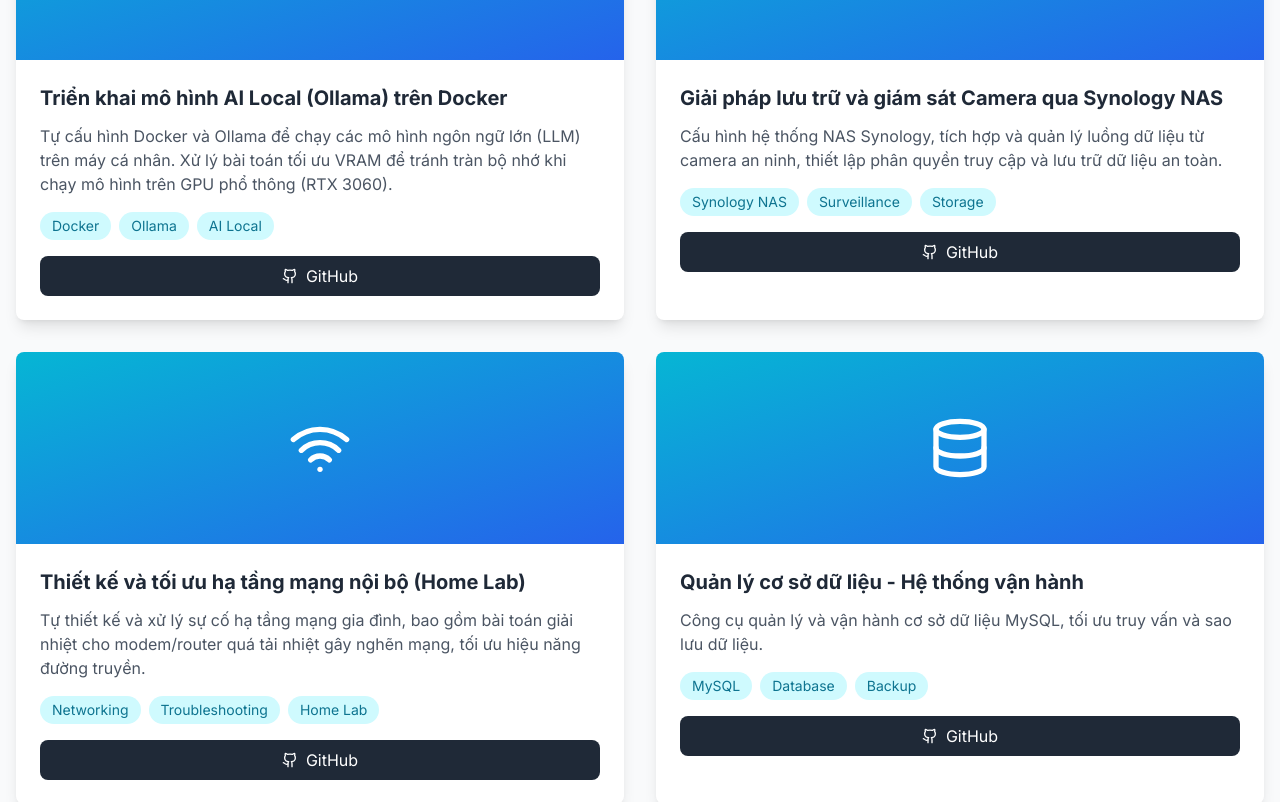
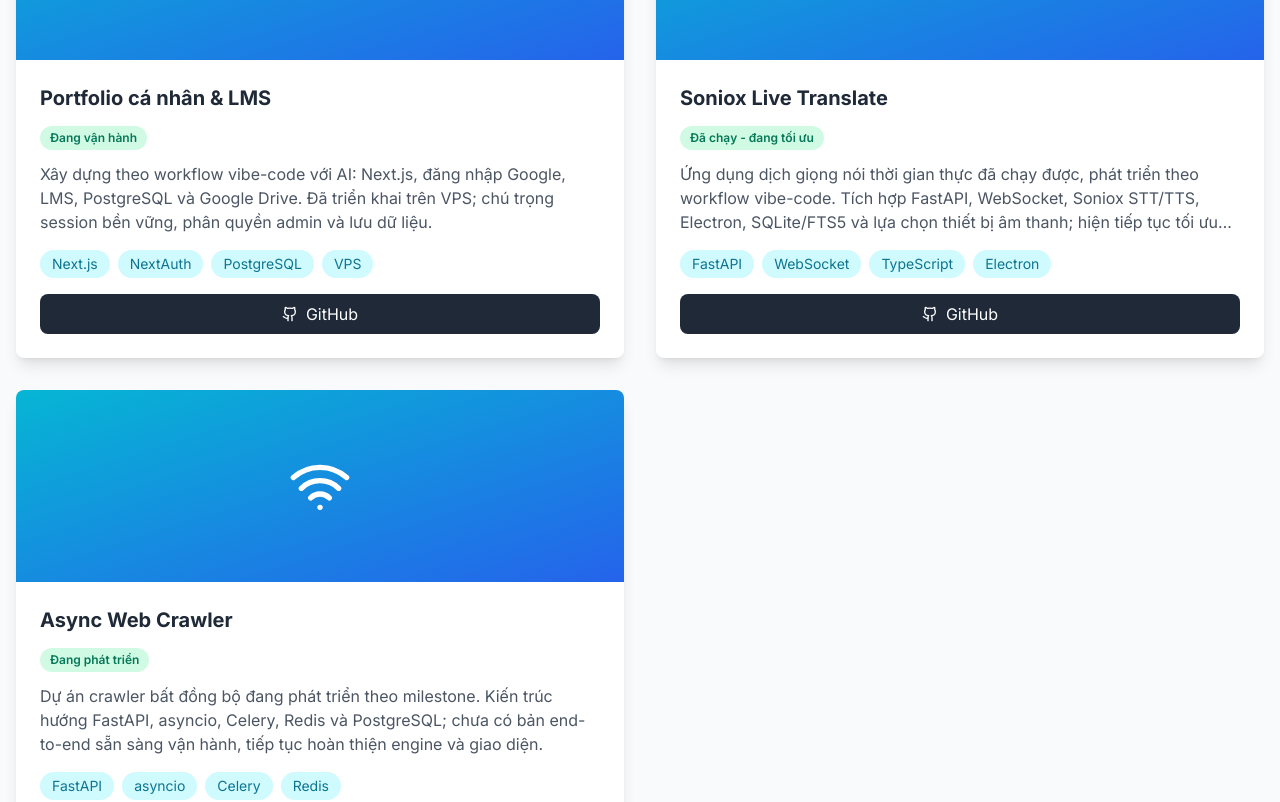
Before and after one commit to ducnb17/portfolio, a Next.js app: page / in a window 1280 px wide. Shown: the part 3980-4782 px from the top of the page. Built offline with nearby package versions, Linux system fonts and the light colour scheme.

Commit message:
feat(portfolio): showcase vibe-code projects

```diff
--- a/src/components/Portfolio.tsx
+++ b/src/components/Portfolio.tsx
@@ -45,6 +45,11 @@ export default function Portfolio() {
                   <h3 className="text-xl font-bold mb-3 text-gray-800 dark:text-white">
                     {project.title}
                   </h3>
+                  {project.status && (
+                    <span className="inline-flex mb-3 px-2.5 py-1 text-xs font-semibold rounded-full bg-emerald-100 dark:bg-emerald-900/30 text-emerald-700 dark:text-emerald-300">
+                      {project.status}
+                    </span>
+                  )}
                   <p className="text-gray-600 dark:text-gray-300 mb-4 line-clamp-3">
                     {project.description}
                   </p>
@@ -61,7 +66,9 @@ export default function Portfolio() {
                   <div className="flex gap-3">
                     {/* TODO: Thay href#" bằng link GitHub thật khi có */}
                     <a
-                      href="#"
+                      href={project.githubUrl ?? 'https://github.com/ducnb17'}
+                      target="_blank"
+                      rel="noopener noreferrer"
                       className="flex-1 px-4 py-2 bg-gray-800 dark:bg-gray-700 text-white text-center rounded-lg hover:bg-gray-900 dark:hover:bg-gray-600 transition-colors flex items-center justify-center gap-2"
                     >
                       <Github className="w-4 h-4" />
--- a/src/lib/i18n/translations.ts
+++ b/src/lib/i18n/translations.ts
@@ -74,6 +74,8 @@ export interface PortfolioTranslations {
     title: string;
     description: string;
     tech: string[];
+    githubUrl?: string;
+    status?: string;
   }>;
 }
 
@@ -204,31 +206,31 @@ export const translations: Record<Locale, Translations> = {
     },
     portfolio: {
       sectionTitle: 'Portfolio',
-      subtitle: 'Một số dự án tiêu biểu trong lĩnh vực AI và hạ tầng hệ thống',
+      subtitle: 'Ba dự án vibe-code, kết hợp khảo sát kiến trúc, triển khai, kiểm thử và vận hành thực tế',
       projects: [
         {
-          title: 'Triển khai mô hình AI Local (Ollama) trên Docker',
+          title: 'Portfolio cá nhân & LMS',
           description:
-            'Tự cấu hình Docker và Ollama để chạy các mô hình ngôn ngữ lớn (LLM) trên máy cá nhân. Xử lý bài toán tối ưu VRAM để tránh tràn bộ nhớ khi chạy mô hình trên GPU phổ thông (RTX 3060).',
-          tech: ['Docker', 'Ollama', 'AI Local'],
+            'Xây dựng theo workflow vibe-code với AI: Next.js, đăng nhập Google, LMS, PostgreSQL và Google Drive. Đã triển khai trên VPS; chú trọng session bền vững, phân quyền admin và lưu dữ liệu.',
+          tech: ['Next.js', 'NextAuth', 'PostgreSQL', 'VPS'],
+          githubUrl: 'https://github.com/ducnb17/portfolio',
+          status: 'Đang vận hành',
         },
         {
-          title: 'Giải pháp lưu trữ và giám sát Camera qua Synology NAS',
+          title: 'Soniox Live Translate',
           description:
-            'Cấu hình hệ thống NAS Synology, tích hợp và quản lý luồng dữ liệu từ camera an ninh, thiết lập phân quyền truy cập và lưu trữ dữ liệu an toàn.',
-          tech: ['Synology NAS', 'Surveillance', 'Storage'],
+            'Ứng dụng dịch giọng nói thời gian thực đã chạy được, phát triển theo workflow vibe-code. Tích hợp FastAPI, WebSocket, Soniox STT/TTS, Electron, SQLite/FTS5 và lựa chọn thiết bị âm thanh; hiện tiếp tục tối ưu độ ổn định và hiệu năng.',
+          tech: ['FastAPI', 'WebSocket', 'TypeScript', 'Electron'],
+          githubUrl: 'https://github.com/ducnb17/soniox-live-translate',
+          status: 'Đã chạy - đang tối ưu',
         },
         {
-          title: 'Thiết kế và tối ưu hạ tầng mạng nội bộ (Home Lab)',
+          title: 'Async Web Crawler',
           description:
-            'Tự thiết kế và xử lý sự cố hạ tầng mạng gia đình, bao gồm bài toán giải nhiệt cho modem/router quá tải nhiệt gây nghẽn mạng, tối ưu hiệu năng đường truyền.',
-          tech: ['Networking', 'Troubleshooting', 'Home Lab'],
-        },
-        {
-          title: 'Quản lý cơ sở dữ liệu - Hệ thống vận hành',
-          description:
-            'Công cụ quản lý và vận hành cơ sở dữ liệu MySQL, tối ưu truy vấn và sao lưu dữ liệu.',
-          tech: ['MySQL', 'Database', 'Backup'],
+            'Dự án crawler bất đồng bộ đang phát triển theo milestone. Kiến trúc hướng FastAPI, asyncio, Celery, Redis và PostgreSQL; chưa có bản end-to-end sẵn sàng vận hành, tiếp tục hoàn thiện engine và giao diện.',
+          tech: ['FastAPI', 'asyncio', 'Celery', 'Redis'],
+          githubUrl: 'https://github.com/ducnb17/crawler',
+          status: 'Đang phát triển',
         },
       ],
     },
@@ -346,31 +348,31 @@ export const translations: Record<Locale, Translations> = {
     },
     portfolio: {
       sectionTitle: 'Portfolio',
-      subtitle: 'Featured projects in AI and system infrastructure',
+      subtitle: 'Three vibe-coded projects combining architecture discovery, implementation, testing, and real-world operation',
       projects: [
         {
-          title: 'Local AI Model Deployment (Ollama) on Docker',
+          title: 'Personal Portfolio & LMS',
           description:
-            'Self-configured Docker and Ollama to run large language models (LLM) on a personal machine. Solved VRAM optimization to prevent out-of-memory errors when running models on a consumer GPU (RTX 3060).',
-          tech: ['Docker', 'Ollama', 'AI Local'],
+            'Built through an AI-assisted vibe-coding workflow: Next.js, Google sign-in, LMS, PostgreSQL, and Google Drive. Deployed on a VPS with durable sessions, admin access control, and persistent data.',
+          tech: ['Next.js', 'NextAuth', 'PostgreSQL', 'VPS'],
+          githubUrl: 'https://github.com/ducnb17/portfolio',
+          status: 'Running in production',
         },
         {
-          title: 'Camera Storage & Monitoring via Synology NAS',
+          title: 'Soniox Live Translate',
           description:
-            'Configured a Synology NAS system, integrated and managed data streams from security cameras, set up access control and secure data storage.',
-          tech: ['Synology NAS', 'Surveillance', 'Storage'],
+            'A working real-time speech translation application developed through a vibe-coding workflow. Integrates FastAPI, WebSockets, Soniox STT/TTS, Electron, SQLite/FTS5, and audio-device selection; ongoing work focuses on reliability and performance.',
+          tech: ['FastAPI', 'WebSocket', 'TypeScript', 'Electron'],
+          githubUrl: 'https://github.com/ducnb17/soniox-live-translate',
+          status: 'Working - optimizing',
         },
         {
-          title: 'Home Lab Network Infrastructure Design & Optimization',
+          title: 'Async Web Crawler',
           description:
-            'Self-designed and troubleshot home network infrastructure, including thermal management for overheating modem/router causing network congestion, and optimized throughput performance.',
-          tech: ['Networking', 'Troubleshooting', 'Home Lab'],
-        },
-        {
-          title: 'Database Management - Operations System',
-          description:
-            'Tool for managing and operating MySQL databases, optimizing queries and data backups.',
-          tech: ['MySQL', 'Database', 'Backup'],
+            'An asynchronous crawler under milestone-based development, designed around FastAPI, asyncio, Celery, Redis, and PostgreSQL. It is not yet an end-to-end runnable product; engine and UI work are still in progress.',
+          tech: ['FastAPI', 'asyncio', 'Celery', 'Redis'],
+          githubUrl: 'https://github.com/ducnb17/crawler',
+          status: 'In development',
         },
       ],
     },
@@ -488,31 +490,31 @@ export const translations: Record<Locale, Translations> = {
     },
     portfolio: {
       sectionTitle: 'ポートフォリオ',
-      subtitle: 'AIおよびシステムインフラ分野の代表的なプロジェクト',
+      subtitle: '設計調査、実装、テスト、運用を組み合わせた3つのVibe Codingプロジェクト',
       projects: [
         {
-          title: 'DockerでのローカルAIモデル（Ollama）デプロイ',
+          title: '個人ポートフォリオ & LMS',
           description:
-            'DockerとOllamaを自己設定し、個人のマシンで大規模言語モデル（LLM）を実行。一般向けGPU（RTX 3060）でのモデル実行時のVRAMオーバーフロー防止のための最適化を実施。',
-          tech: ['Docker', 'Ollama', 'AI Local'],
+            'Next.js、Googleログイン、LMS、PostgreSQL、Google DriveをAI支援のVibe Codingワークフローで構築。VPSにデプロイ済みで、永続セッションと管理者権限を実装。',
+          tech: ['Next.js', 'NextAuth', 'PostgreSQL', 'VPS'],
+          githubUrl: 'https://github.com/ducnb17/portfolio',
+          status: '運用中',
         },
         {
-          title: 'Synology NASによるカメラ録画・監視システム',
+          title: 'Soniox Live Translate',
           description:
-            'Synology NASシステムを構築し、防犯カメラからのデータストリームを統合・管理。アクセス権限の設定と安全なデータストレージを実現。',
-          tech: ['Synology NAS', 'Surveillance', 'Storage'],
+            'FastAPI、WebSocket、Soniox STT/TTS、Electron、SQLite/FTS5を統合した、動作するリアルタイム音声翻訳アプリ。現在は安定性と性能を最適化中。',
+          tech: ['FastAPI', 'WebSocket', 'TypeScript', 'Electron'],
+          githubUrl: 'https://github.com/ducnb17/soniox-live-translate',
+          status: '動作中 - 最適化中',
         },
         {
-          title: 'ホームラボネットワークインフラの設計・最適化',
+          title: 'Async Web Crawler',
           description:
-            '家庭用ネットワークインフラを自己設計・トラブルシューティング。モデム/ルーターの過熱による通信障害の冷却対策と、スループット性能の最適化を実施。',
-          tech: ['Networking', 'Troubleshooting', 'Home Lab'],
-        },
-        {
-          title: 'データベース管理 - 運用システム',
-          description:
-            'MySQLデータベースの管理・運用ツール。クエリの最適化とデータバックアップに対応。',
-          tech: ['MySQL', 'Database', 'Backup'],
+            'FastAPI、asyncio、Celery、Redis、PostgreSQLを中心に設計した非同期クローラー。エンドツーエンドで動作する製品はまだ未完成で、エンジンとUIを開発中。',
+          tech: ['FastAPI', 'asyncio', 'Celery', 'Redis'],
+          githubUrl: 'https://github.com/ducnb17/crawler',
+          status: '開発中',
         },
       ],
     },
```
